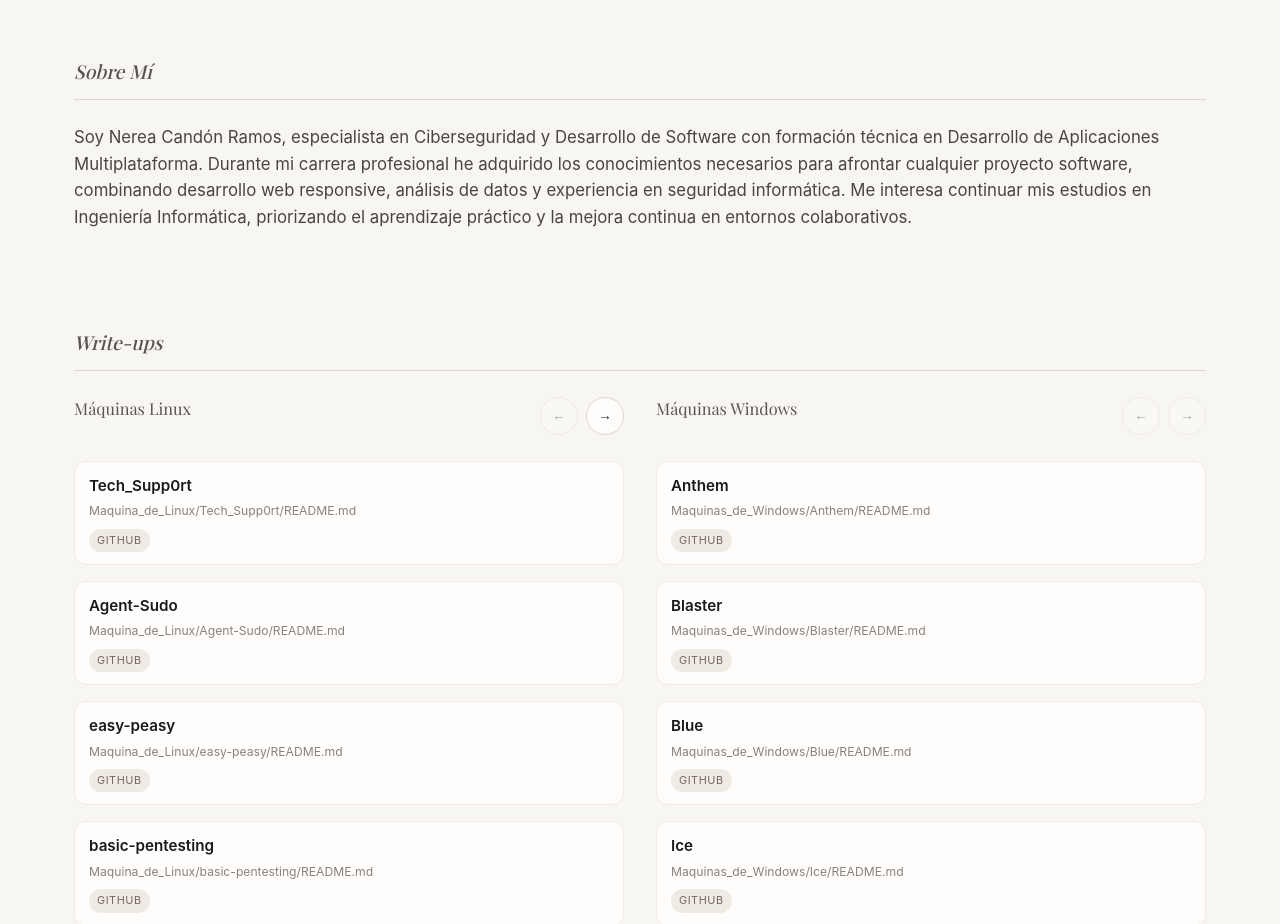
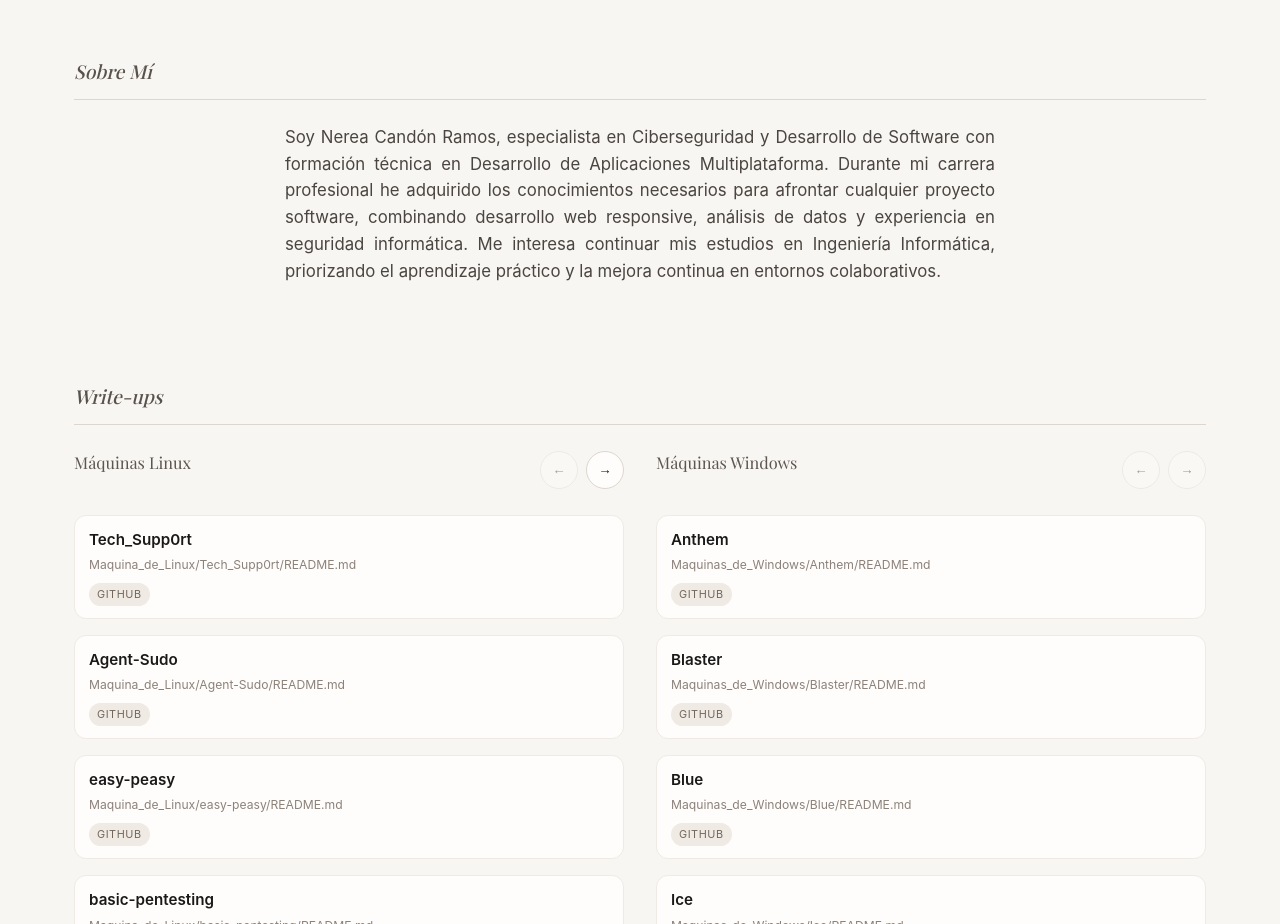
Before and after one commit to nereaisla15/nereaisla14.github.io, a plain HTML site: page index.html in a window 1280 px wide. Shown: the part 840-1764 px from the top of the page. Drawn offline with nearby package versions, Linux system fonts and the light colour scheme; a web font is replaced by a local one.

Commit message:
ajustar texto

```diff
--- a/styles.css
+++ b/styles.css
@@ -184,12 +184,14 @@ h2{
 
 /* SOBRE MI */
 
-.text-block{
+.text-block {
     font-size: 1.05rem;
     color: #4a4540;
-    text-align: left;
-    max-width: 100%;
-    margin: 0 auto;
+    text-align: justify; /* Cambiado a justify para que los bordes queden limpios, o mantén left si lo prefieres */
+    line-height: 1.6;    /* Añade espacio entre líneas para mejor lectura */
+    max-width: 750px;    /* Evita que el texto se estire hasta el infinito */
+    margin: 0 auto;      /* Centra el bloque de texto en la pantalla */
+    padding: 0 20px;     /* Evita que toque los bordes en pantallas móviles */
 }
 
 /* WRITEUPS */
```
